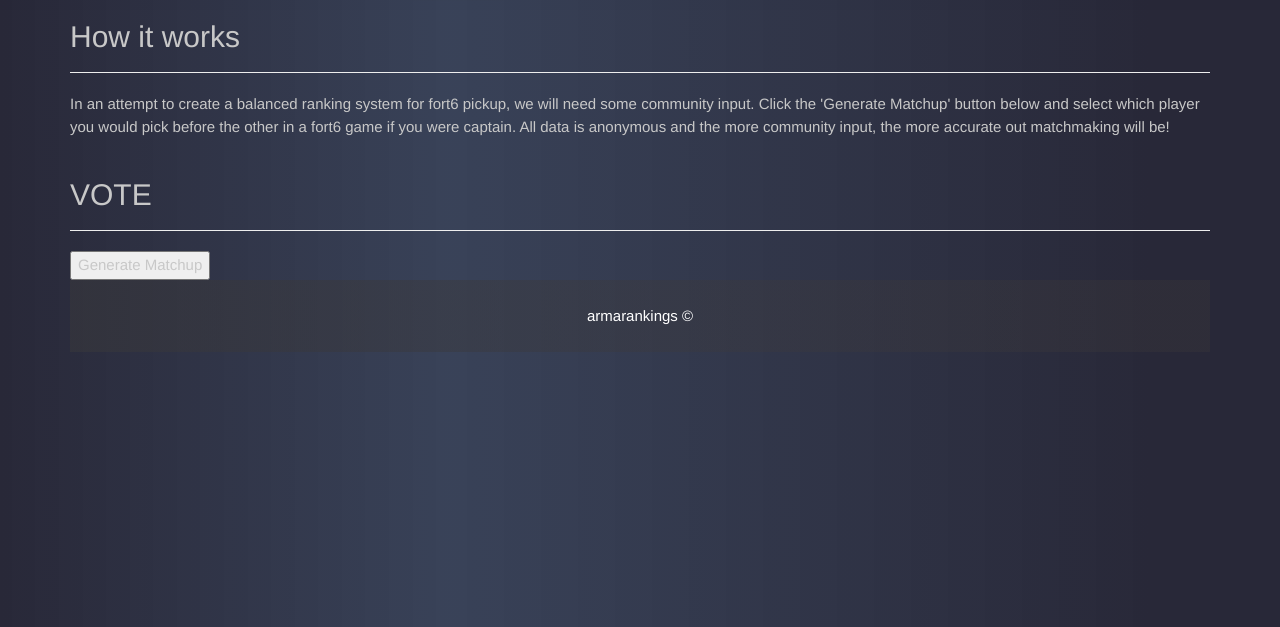
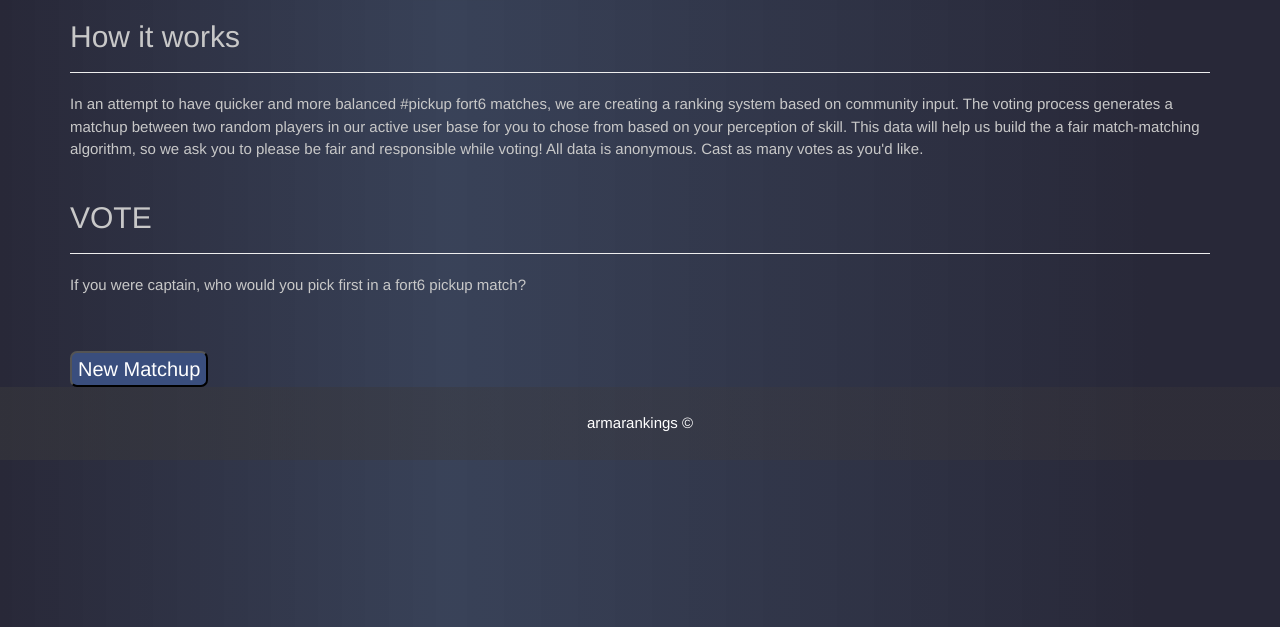
Before and after one commit to raphleu/arma-rankings, a Flask app: template app/templates/rank-vote.html in a window 1280 px wide. Shown: the part 120-747 px from the top of the page. Run offline with Flask 2, Linux system fonts and the light colour scheme; the template is opened without the code that fills it, so the values that code supplies are empty; some libraries are stand-ins or nearby versions.

Commit message:
added endpoint and css for rank-vote

```diff
--- a/app/routes.py
+++ b/app/routes.py
@@ -126,6 +126,12 @@ def matches():
         year=date.today().year
     )
 
+@app.route('/rank-vote')
+def rank_vote():
+    return render_template(
+        'rank-vote.html'
+    )
+
 @app.route('/matches/update')
 def updateMatches():
     client = secretmanager.SecretManagerServiceClient()
--- a/app/templates/rank-vote.html
+++ b/app/templates/rank-vote.html
@@ -2,29 +2,48 @@
 
 {% block content %}
   {{super()}}
-<div class="container" style="margin-top: 100px;">
 
   <style>
-    .player-button {
+
+    .vote-button{
+        color: #ffffff;
+        background-color: #3a4e7d;
+        font-size: 20px;
+        border-radius: 7px;
+        transition-duration: 0.2s;
+              }
+    .vote-button:hover{
+       background-color: #191949;
+    }
+    .vote-button:active{
+       background-color: #000000;
+    }
+    #player1, #player2 {
                    display: none;
+                   float:left;
+                   margin-right:5px;
               }
   </style>
+
+<div class="container" style="margin-top: 100px;">
 
   <div class='page-header'>
     <h2><a id="how-it-works" style="text-decoration: none; color: inherit;">How it works</a></h2>
   </div>
-  <p>
-    In an attempt to create a balanced ranking system for fort6 pickup, we will need some community input. Click the 'Generate Matchup' button below and select which player you would pick before the other in a fort6 game if you were captain. All data is anonymous and the more community input, the more accurate out matchmaking will be!
-  </p>
+  <p>In an attempt to have quicker and more balanced #pickup fort6 matches, we are creating a ranking system based on community input. The voting process generates a matchup between two random players in our active user base for you to chose from based on your perception of skill. This data will help us build the a fair match-matching algorithm, so we ask you to please be fair and responsible while voting! All data is anonymous. Cast as many votes as you'd like.</p>
   <div class='page-header'>
     <h2>VOTE</h2>
   </div>
-  <button id='generate' onclick="style.display = 'none'"">Generate Matchup</button>
-  <button class="player-button" id="player1"></button>
-  <button class="player-button" id="player2"></button>
+  <p>If you were captain, who would you pick first in a fort6 pickup match?</p>
+  <button class="vote-button" id="player1"></button>
+  <button class="vote-button" id="player2"></button>
+  <br>
+  <br>
+  <button class="vote-button" id='matchup'>New Matchup</button>
+
 
   <script>
-    document.getElementById("generate").onclick = function() {generateMatchup()};
+    document.getElementById("matchup").onclick = function() {generateMatchup()};
     function generateMatchup(){
       document.getElementById("player1").style.display = "block";
       document.getElementById("player2").style.display = "block";
@@ -32,6 +51,6 @@
       document.getElementById("player2").innerHTML = 'player 2';
     }
   </script>
-
+</div>
 {% include "footer.html" %}
 {% endblock %}
```
